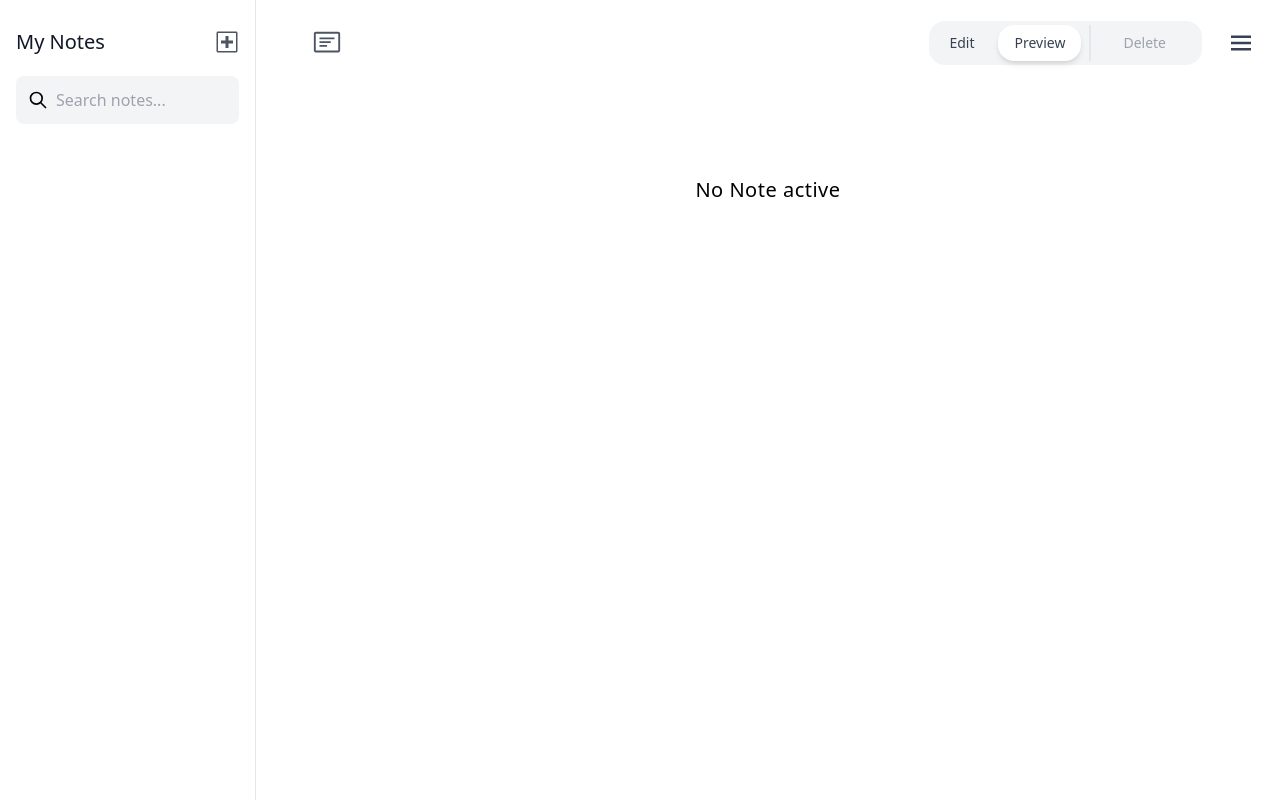
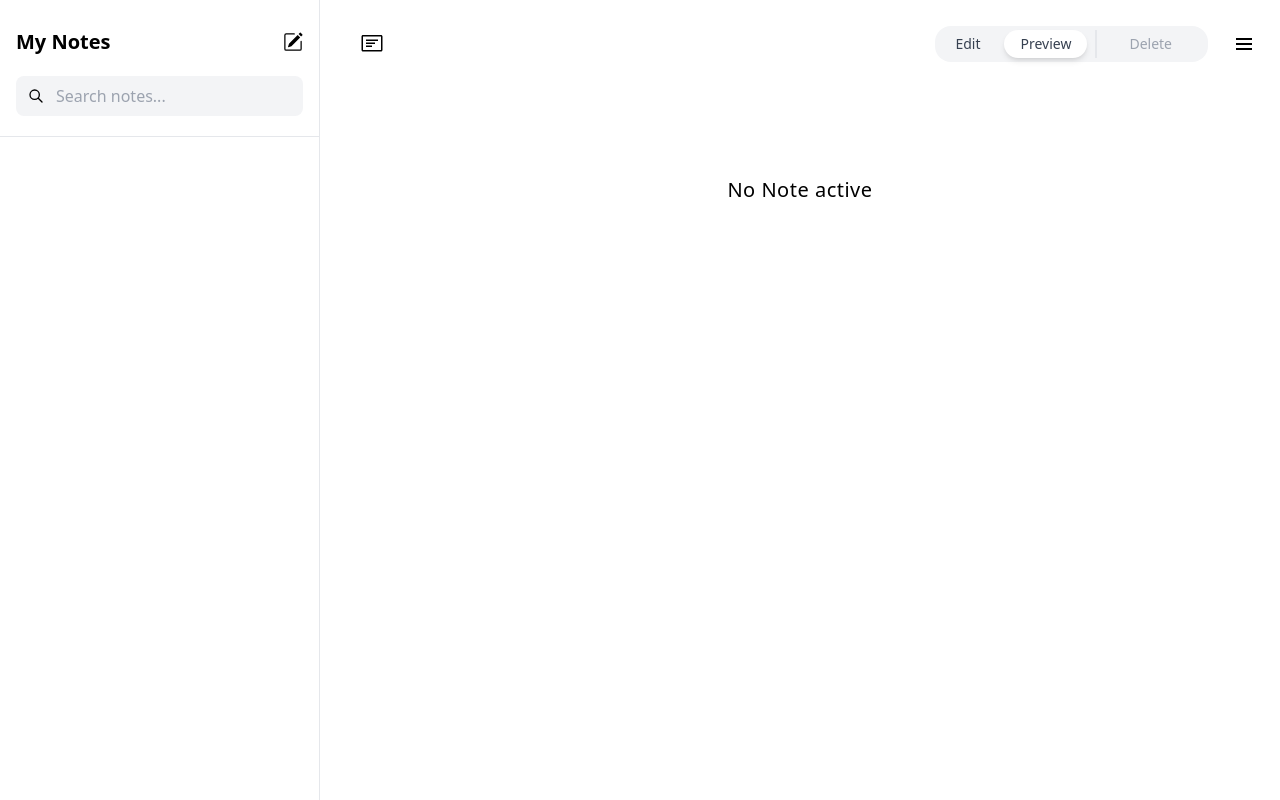
Before and after one commit to reihabibi/NoteApp, a React (Create React App) app: page / in a window 1280 px wide. Built offline with nearby package versions, Linux system fonts and the light colour scheme.

Commit message:
UI Update

```diff
--- a/src/App.jsx
+++ b/src/App.jsx
@@ -59,7 +59,7 @@ function App() {
       <div
         className={
           "absolute right-0 h-full py-4 overflow-hidden ease-in-out duration-700 " +
-          (isNotesOpen ? "md:w-4/6 lg:w-4/5 " : "w-full")
+          (isNotesOpen ? "md:w-4/6 lg:w-9/12 " : "w-full")
         }
       >
         <Navbar
--- a/src/components/Main.jsx
+++ b/src/components/Main.jsx
@@ -28,7 +28,7 @@ const Main = ({ activeNote, onUpdateNote, edit }) => {
     <div className="flex w-full h-full mt-2 md:mt-20 px-4 md:px-10 lg:px-24 ">
       <div
         className={
-          "h-full xl:mx-8 overflow-hidden " +
+          "h-full px-2 xl:mx-8 overflow-hidden " +
           (isMobile
             ? edit
               ? " w-full "
--- a/src/components/Navbar.jsx
+++ b/src/components/Navbar.jsx
@@ -22,28 +22,27 @@ const Navbar = ({
     return (
       <div
         className={
-          "fixed top-0 bg-white " +
+          "fixed py-1 top-0 bg-white " +
           (isNotesOpen ? "w-0 md:w-4/6 lg:w-4/5 " : "w-full")
         }
       >
-        <div className="flex justify-between items-center w-full px-4 md:px-14 py-7">
+        <div className="flex justify-between items-center w-full px-4 md:px-10 py-7">
           <button
-            className="text-3xl text-gray-600 font-bold"
+            className="w-6 h-6 text-black hover:text-blue-700"
             onClick={() => setIsNotesOpen(!isNotesOpen)}
           >
-            <GoNote />
+            <GoNote className="w-full h-full"/>
           </button>
 
-          <div className="fixed right-6 flex gap-6">
+          <div className="fixed right-6 flex gap-6 items-center">
             <div
               class="inline-flex rounded-2xl bg-gray-100 p-1 gap-2"
-              role="group"
             >
               <button
                 type="button"
                 onClick={() => setEdit(true)}
                 class={
-                  "py-2 px-4 text-xs md:text-sm font-medium text-gray-700  rounded-2xl hover:bg-white ease-in-out duration-300 " +
+                  "py-1 px-4 text-xs md:text-sm font-medium text-gray-700  rounded-2xl hover:bg-white ease-in-out duration-300 " +
                   (edit ? "bg-white shadow-md text-blue-700" : "")
                 }
               >
@@ -53,7 +52,7 @@ const Navbar = ({
                 type="button"
                 onClick={() => setEdit(false)}
                 class={
-                  "py-2 px-4 text-xs md:text-sm font-medium text-gray-700  rounded-2xl hover:bg-white ease-in-out duration-300 " +
+                  "py-1 px-4 text-xs md:text-sm font-medium text-gray-700  rounded-2xl hover:bg-white ease-in-out duration-300 " +
                   (!edit ? "bg-white shadow-md text-blue-700" : "")
                 }
               >
@@ -61,7 +60,7 @@ const Navbar = ({
               </button>
 
               <button
-                className=" py-2 px-8 text-xs md:text-sm font-medium text-gray-400 border-l-2 hover:text-red-500 "
+                className=" py-1 px-8 text-xs md:text-sm font-medium text-gray-400 border-l-2 hover:text-red-500 "
                 onClick={(e) =>
                   onDeleteNote(activeNote.id) + setIsNotesOpen(true)
                 }
@@ -70,10 +69,10 @@ const Navbar = ({
               </button>
             </div>
             <button
-              className="text-3xl text-gray-700 hover:text-gray-500"
+              className="w-6 h-6 text-black hover:text-blue-700"
               onClick={() => setIsOpenMenu(!isOpenMenu)}
             >
-              <BiMenu />
+              <BiMenu className="w-full h-full"/>
             </button>
           </div>
         </div>
@@ -118,7 +117,7 @@ const Navbar = ({
       <>
         <div
           className={
-            "bg-gray-100 absolute bottom-0 w-full pt-14 pb-16 rounded-t-3xl ease-in-out duration-500 " +
+            "bg-gray-100 absolute bottom-0 w-full pt-14 pb-16 rounded-t-3xl ease-in-out duration-300 " +
             (!isOpenMenuMobile
               ? "translate-y-full scale-y-0 "
               : "  translate-y-0 ")
@@ -157,18 +156,18 @@ const Navbar = ({
         <div className="absolute bottom-0 w-full h-14 px-4 flex justify-between items-center bg-gray-100 border-t ">
           <div className="flex justify-between items-center">
             <button
-              className="text-2xl text-gray-500"
+              className="w-6 h-6 text-black "
               onClick={() => setIsNotesOpen(!isNotesOpen)}
             >
-              <GoNote />
+              <GoNote className="w-full h-full" />
             </button>
           </div>
-          <div class="inline-flex rounded-2xl p-1 gap-2" role="group">
+          <div class="inline-flex rounded-2xl p-1 gap-2 items-center">
             <button
               type="button"
               onClick={() => setEdit(true)}
               class={
-                "py-2 px-4 text-sm  font-medium text-gray-700  rounded-2xl  ease-in-out duration-300  " +
+                "py-2 px-6 text-sm  font-medium text-gray-700  rounded-2xl  ease-in-out duration-300  " +
                 (edit ? "bg-white shadow-md text-blue-700" : "")
               }
             >
@@ -178,17 +177,17 @@ const Navbar = ({
               type="button"
               onClick={() => setEdit(false)}
               class={
-                "py-2 px-4 text-sm  font-medium text-gray-700  rounded-2xl  ease-in-out duration-300  " +
+                "py-2 px-6 text-sm  font-medium text-gray-700  rounded-2xl  ease-in-out duration-300  " +
                 (!edit ? "bg-white shadow-md text-blue-700" : "")
               }
             >
               Preview
             </button>
             <button
-              className="ml-3 text-2xl text-gray-500"
+              className="ml-3 w-6 h-6 text-black"
               onClick={() => setIsOpenMenuMobile(!isOpenMenuMobile)}
             >
-              <BiMenu />
+              <BiMenu className="w-full h-full" />
             </button>
           </div>
         </div>
--- a/src/components/Sidebar.jsx
+++ b/src/components/Sidebar.jsx
@@ -1,4 +1,4 @@
-import { GoDiffAdded } from "react-icons/go";
+import { BsPencilSquare } from "react-icons/bs";
 import { useMediaQuery } from "react-responsive";
 
 const Sidebar = ({
@@ -16,30 +16,30 @@ const Sidebar = ({
   return (
     <div
       className={
-        "md:w-2/6 lg:w-1/5 h-full z-10 border-r overflow-y-scroll ease-in-out duration-700 bg-white " +
+        "float md:block md:w-2/6 lg:w-3/12 h-full z-10 border-r overflow-y-scroll ease-in-out duration-700 bg-white " +
         (isNotesOpen
           ? " translate-x-0 w-full "
           : " -translate-x-full absolute ")
       }
     >
-      <div className="sticky top-0 py-5 px-2 md:px-2 lg:px-4 bg-white">
+      <div className="sticky top-0 py-5 px-4 md:px-2 lg:px-4 bg-white">
         <div className="flex justify-between items-center mt-2 mb-5">
-          <h1 class="text-xl font-medium text-gray-900">My Notes</h1>
+          <h1 class="text-xl font-bold">My Notes</h1>
           <button
-            className="text-2xl text-gray-600 "
+            className="w-5 h-5 text-black hover:text-blue-700"
             onClick={() => {
               onAddNote();
               setEdit(true);
               isMobile ? setIsNotesOpen(false) : setIsNotesOpen(true);
             }}
           >
-            <GoDiffAdded />
+              <BsPencilSquare className="w-full h-full" />
           </button>
         </div>
 
         <div class="relative">
           <span class="absolute inset-y-0 left-0 flex items-center pl-3">
-            <svg class="w-5 h-5 text-gray-400" viewBox="0 0 24 24" fill="none">
+            <svg class="w-4 h-4 text-gray-400" viewBox="0 0 24 24" fill="none">
               <path
                 d="M21 21L15 15M17 10C17 13.866 13.866 17 10 17C6.13401 17 3 13.866 3 10C3 6.13401 6.13401 3 10 3C13.866 3 17 6.13401 17 10Z"
                 stroke="black"
@@ -51,25 +51,25 @@ const Sidebar = ({
           </span>
           <input
             type="text"
-            class="w-full py-3 pl-10 pr-4 text-black bg-gray-100 rounded-lg border-0 focus:outline-none focus:ring-0"
+            class="w-full py-2 pl-10 pr-4 text-black bg-gray-100 rounded-lg border-0 focus:outline-none focus:ring-0"
             placeholder="Search notes..."
           />
         </div>
       </div>
 
-      <div>
+      <div className="border-t">
         {sortedNotes.map(({ id, title, body }, i) => (
           <div
-            className="py-4 px-4 md:px-6 lg:px-8 pt-8 border-b hover:bg-gray-100 "
+            className="py-2 px-6 lg:px-8 pt-4 border-b hover:bg-gray-100 "
             onClick={() => {
               setActiveNote(id);
               isMobile ? setIsNotesOpen(false) : setIsNotesOpen(true);
             }}
           >
-            <h1 className="text-lg text-gray-700 truncate font-bold">
+            <h1 className="text-gray-700 truncate font-bold">
               {title}
             </h1>
-            <p className="text-sm truncate font-normal tracking-wide leading-relaxed max-w-sm text-gray-500 pr-2">
+            <p className="mt-1 text-sm truncate font-normal tracking-wide leading-relaxed max-w-sm text-gray-500 pr-2">
               {body}
             </p>
           </div>
```
